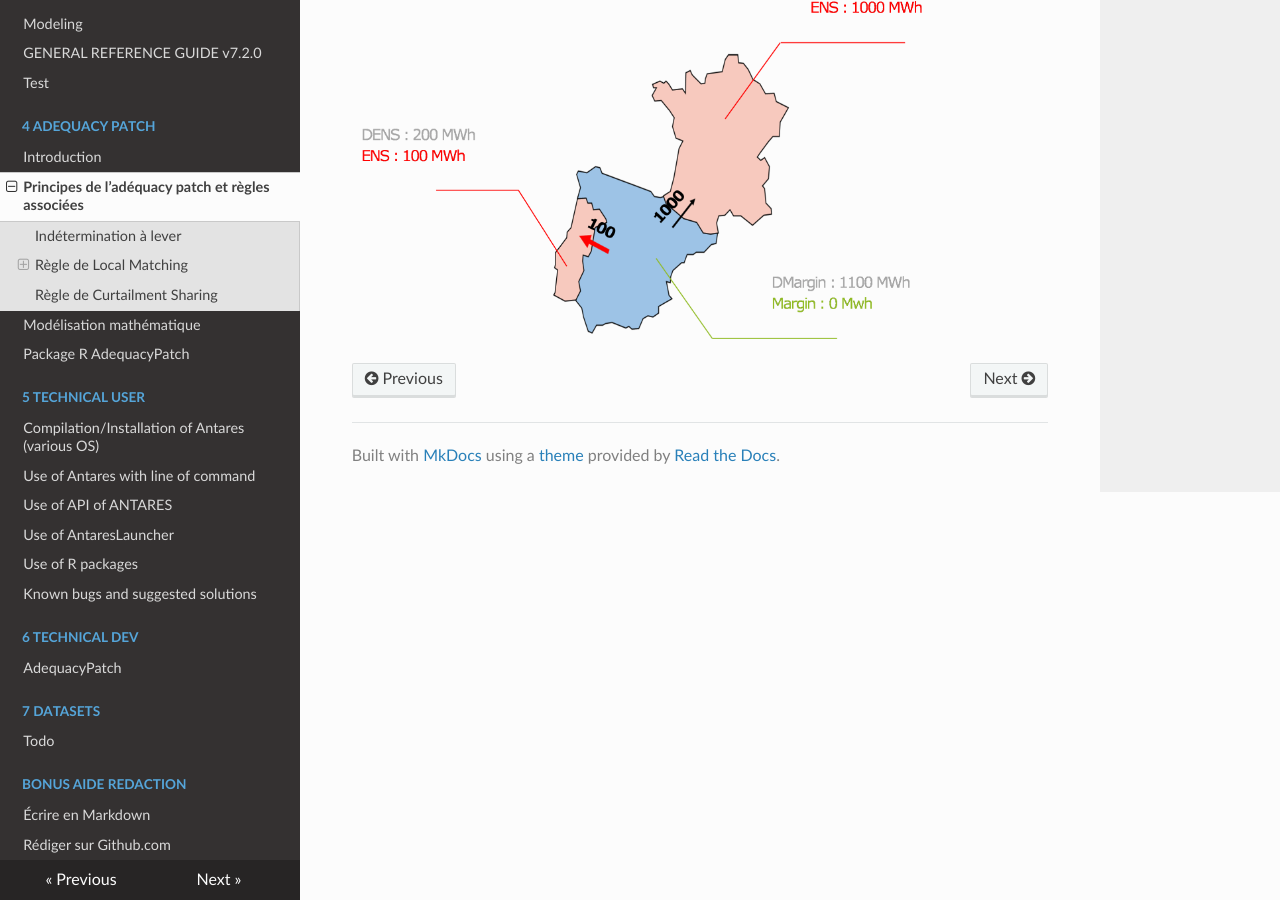
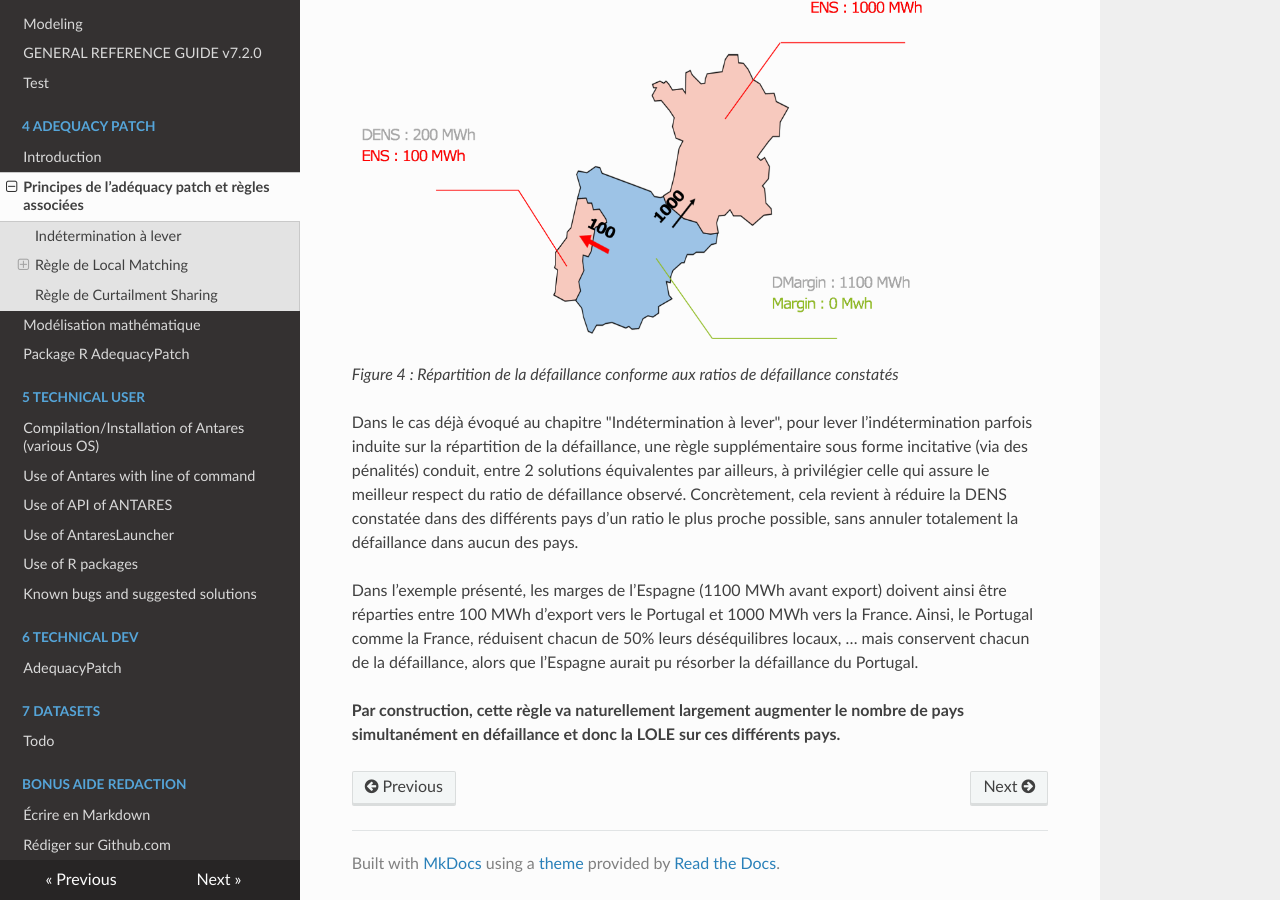
Before and after one commit to AntaresSimulatorTeam/antares-doc, an MkDocs documentation site: the page built from docs/4-adequacy-patch/2-principes.md, in a window 1280 px wide and 900 px high, scrolled down 3416 px. Built offline with MkDocs 1.6.1, drawn with Linux system fonts in a browser that asks for light colours; nearby versions of some CDN libraries.

Commit message:
Update 2-principes.md
JMJ - 29/12/2020

```diff
--- a/docs/4-adequacy-patch/2-principes.md
+++ b/docs/4-adequacy-patch/2-principes.md
@@ -56,3 +56,11 @@ Dans l’exemple présenté, cela conduira Antares à retenir la solution en ble
 Contrairement à la règle précédente qui doit être strictement respectée, cette règle est une incitation à respecter dans la mesure du possible les ratios de défaillance constatés.
 
 ![adequacy-patch](Figure4.png)
+
+*Figure 4 : Répartition de la défaillance conforme aux ratios de défaillance constatés*
+
+Dans le cas déjà évoqué au chapitre "Indétermination à lever", pour lever l’indétermination parfois induite sur la répartition de la défaillance, une règle supplémentaire sous forme incitative (via des pénalités) conduit, entre 2 solutions équivalentes par ailleurs, à privilégier celle qui assure le meilleur respect du ratio de défaillance observé. Concrètement, cela revient à réduire la DENS constatée dans des différents pays d’un ratio le plus proche possible, sans annuler totalement la défaillance dans aucun des pays.
+
+Dans l’exemple présenté, les marges de l’Espagne (1100 MWh avant export) doivent ainsi être réparties entre 100 MWh d’export vers le Portugal et 1000 MWh vers la France. Ainsi, le Portugal comme la France, réduisent chacun de 50% leurs déséquilibres locaux, … mais conservent chacun de la défaillance, alors que l’Espagne aurait pu résorber la défaillance du Portugal.
+
+**Par construction, cette règle va naturellement largement augmenter le nombre de pays simultanément en défaillance et donc la LOLE sur ces différents pays.**
```
